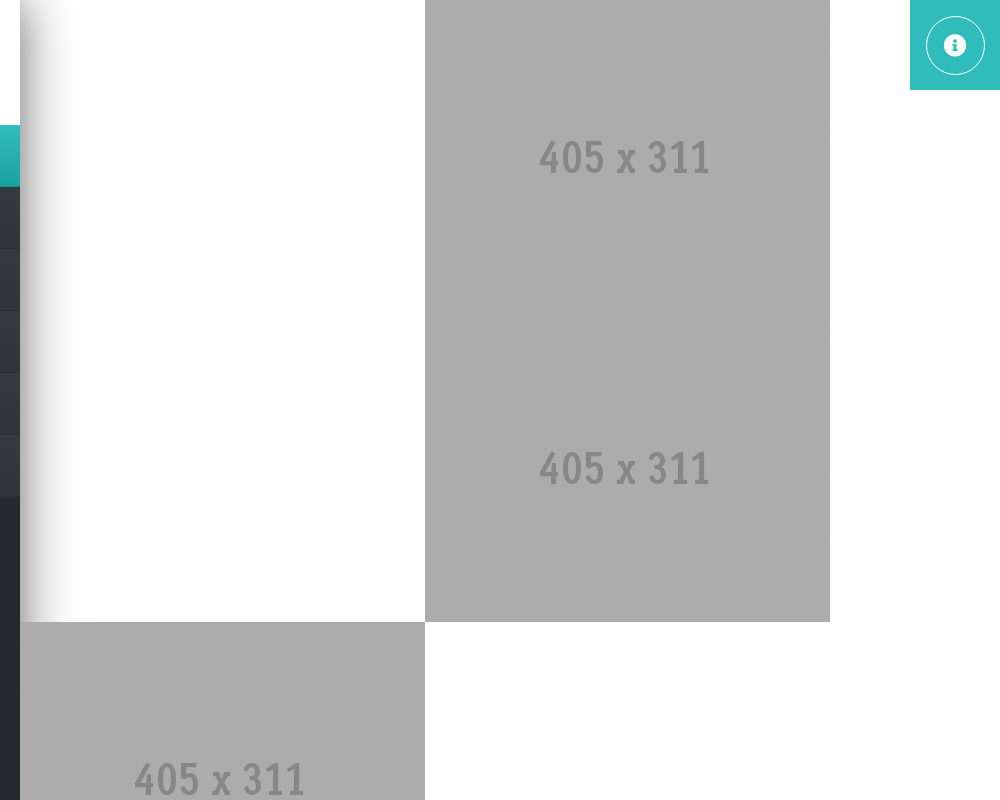
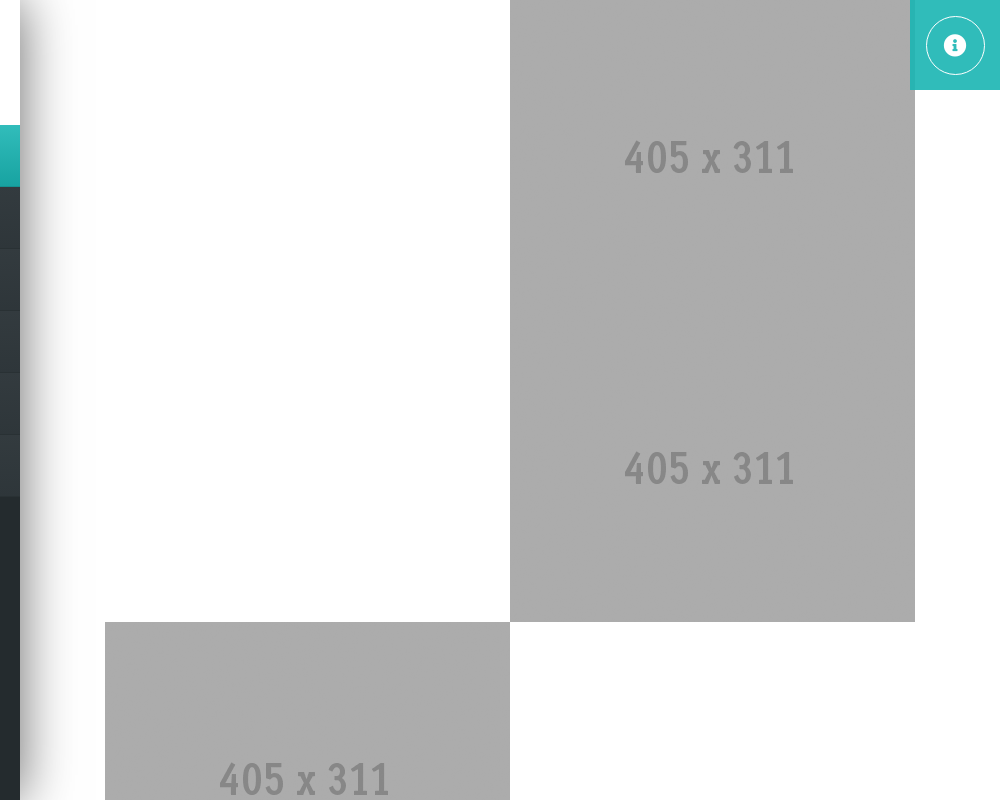
Before and after one commit to YevheniyDudnik/kappe, a website: page dest/index.html in a window 1280 px wide. Shown: the top 800 px of the page, 280-1280 px from the left. Drawn offline with Linux system fonts and the light colour scheme.

Commit message:
fixed z-index for header and corrected centering for container in portfolio

```diff
--- a/dest/js/script.js
+++ b/dest/js/script.js
@@ -55,7 +55,12 @@ function filterPortfolio() {
     // init Isotope
     var $portfolio = $('.portfolio').isotope({
         itemSelector: '.portfolio__item',
-        layoutMode: 'fitRows'
+        layoutMode: 'masonry',
+        transitionDuration: '0.5s',
+        masonry: {
+            columnWidth: 405,
+            fitWidth: true
+        }
     });
     // bind filter link click
     $('.filter__list').on( 'click', 'a', function() {
--- a/src/sass/components/_portfolio.scss
+++ b/src/sass/components/_portfolio.scss
@@ -1,10 +1,9 @@
 .portfolio {
     display: flex;
     flex-wrap: wrap;
-    align-content: space-between;
-    justify-content: space-evenly;
     width: 100%;
     height: 100%;
+    margin: 0 auto;
 
     &__item {
         display: flex;
--- a/src/sass/layout/_content.scss
+++ b/src/sass/layout/_content.scss
@@ -1,4 +1,5 @@
 .content {
+    position: relative;
     display: flex;
     width: 100%;
     height: 100%;
--- a/src/sass/layout/_header.scss
+++ b/src/sass/layout/_header.scss
@@ -2,6 +2,7 @@
     position: fixed;
     top: 0;
     left: 0;
+    z-index: 10;
     display: flex;
     flex-direction: column;
     overflow-x: hidden;
```
Also changed, not shown: dest/css/main.css.
